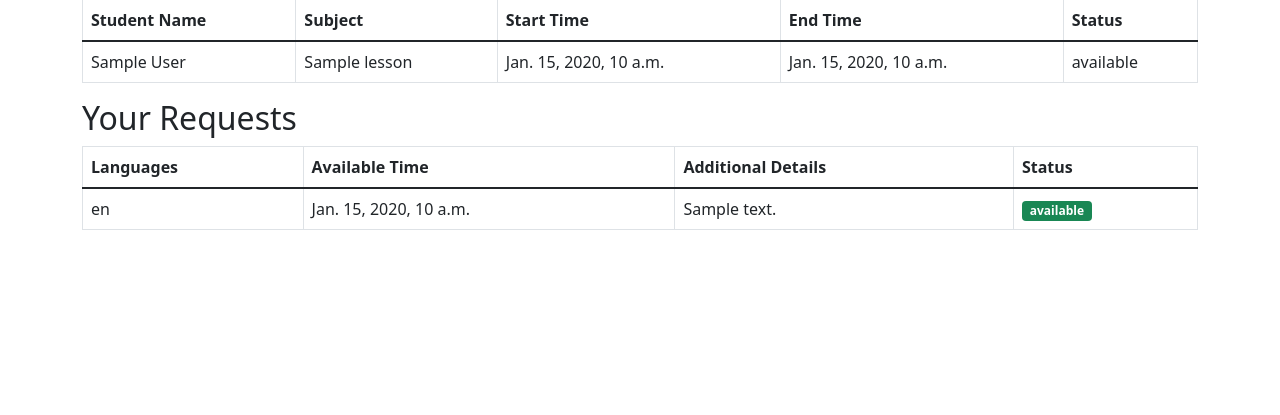
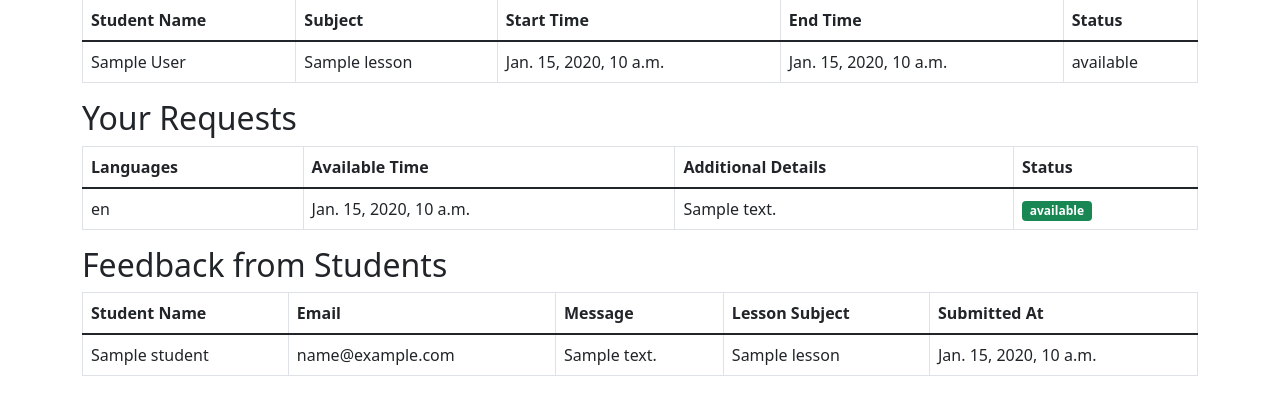
Before and after one commit to sarutafeel/Team_Lynx, a Django app: template tutorials/templates/tutor_dashboard.html in a window 1280 px wide. Shown: the part 207-622 px from the top of the page. Run offline with Django 3.2, Linux system fonts and the light colour scheme; the template is opened without the code that fills it: most values are stand-ins (such as "Sample title", 1, 10 or a date in 2020); some libraries are stand-ins or nearby versions.

Commit message:
add feeaback for tutor

```diff
--- a/tutorials/templates/tutor_dashboard.html
+++ b/tutorials/templates/tutor_dashboard.html
@@ -63,5 +63,35 @@
             {% endfor %}
         </tbody>
     </table>
+
+    <!-- Feedback Section -->
+    <h2>Feedback from Students</h2>
+    <table class="table table-bordered">
+        <thead>
+            <tr>
+                <th>Student Name</th>
+                <th>Email</th>
+                <th>Message</th>
+                <th>Lesson Subject</th>
+                <th>Submitted At</th>
+            </tr>
+        </thead>
+        <tbody>
+            {% for feedback in feedbacks %}
+            <tr>
+                <td>{{ feedback.lesson.student.get_full_name }}</td>
+                <td>{{ feedback.email }}</td>
+                <td>{{ feedback.message }}</td>
+                <td>{{ feedback.lesson.subject }}</td>
+                <td>{{ feedback.posted }}</td>
+        </tr>
+            </tr>
+            {% empty %}
+            <tr>
+                <td colspan="5" class="text-center">No feedback available.</td>
+            </tr>
+            {% endfor %}
+        </tbody>
+    </table>
 </div>
 {% endblock %}
```
Also changed, not shown: tutorials/admin.py (+9 -2 lines), tutorials/forms.py (+10 -3 lines), tutorials/models.py (+7 -0 lines), tutorials/views.py (+18 -5 lines), tutorials/migrations/0002_feedback_lesson.py (added).
